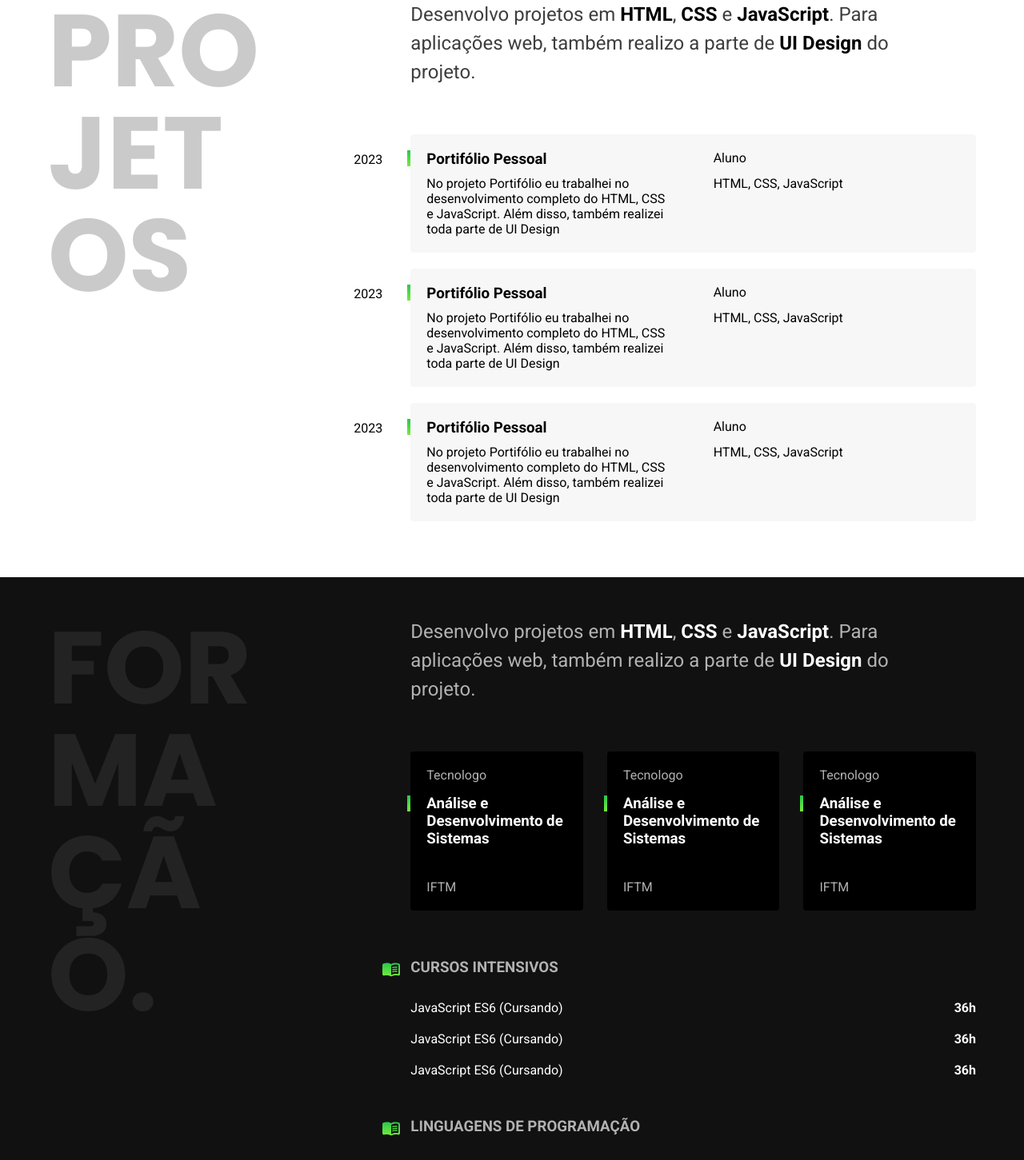
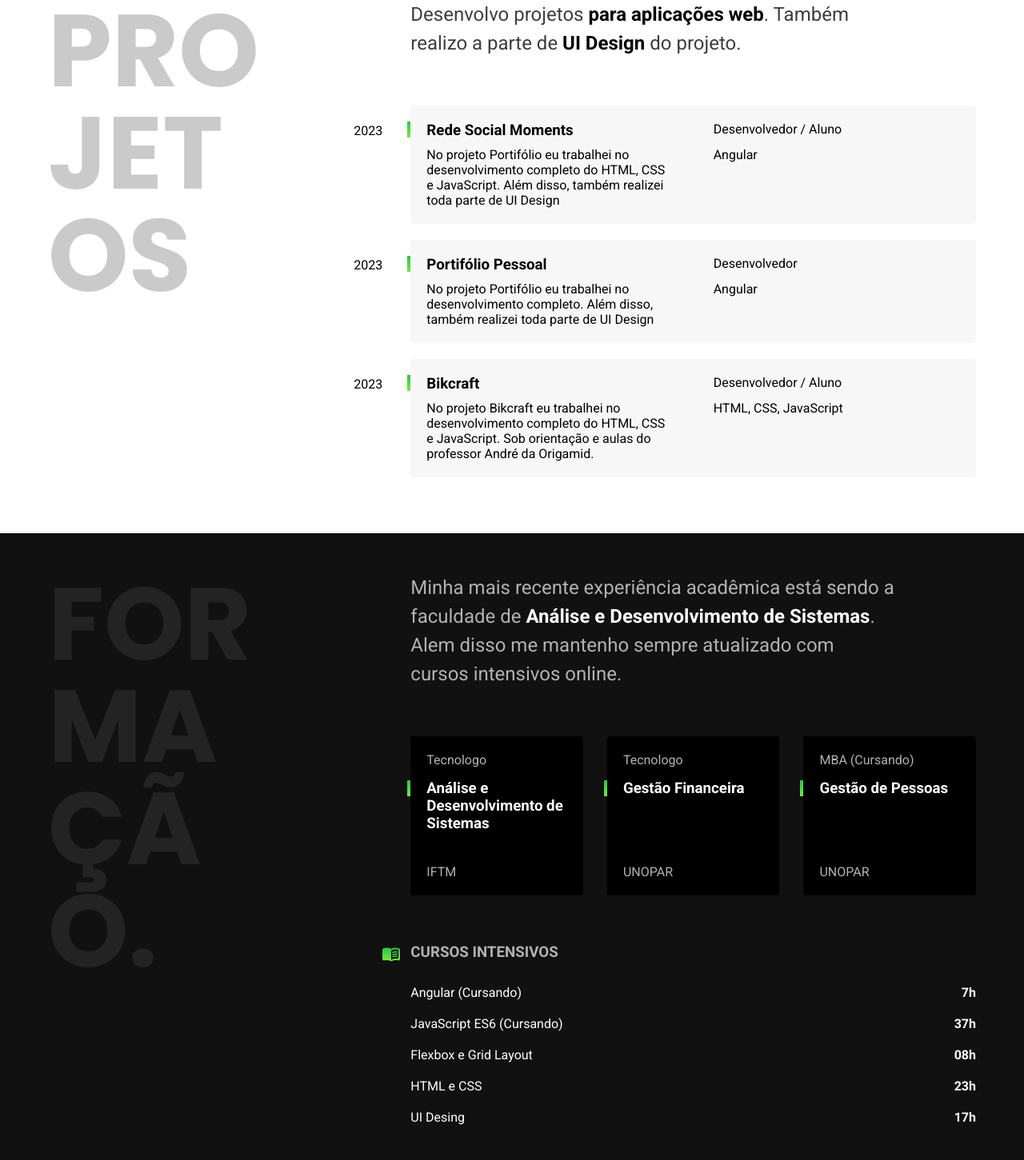
Before and after one commit to herickdevp/Desafio-Enacon, an Angular app: page / in a window 1280 px wide. Shown: the part 760-2211 px from the top of the page at 80% size. Built offline with nearby package versions, Linux system fonts and the light colour scheme.

Commit message:
Atualização de dados

```diff
--- a/src/app/components/home/formacao/formacao.component.css
+++ b/src/app/components/home/formacao/formacao.component.css
@@ -91,6 +91,9 @@
 }
 
 /* Linguagens */
+.linguagens li {
+  margin-bottom: 20px;
+}
 
 .linguagens h3 {
   margin-bottom: 30px;
--- a/src/app/components/home/formacao/formacao.component.html
+++ b/src/app/components/home/formacao/formacao.component.html
@@ -6,9 +6,9 @@
 
     <div>
       <p class="descricaoSection">
-        Desenvolvo projetos em <strong>HTML</strong>, <strong>CSS</strong> e
-        <strong>JavaScript</strong>. Para aplicações web, também realizo a parte
-        de <strong>UI Design</strong> do projeto.
+        Minha mais recente experiência acadêmica está sendo a faculdade de
+        <strong>Análise e Desenvolvimento de Sistemas</strong>. Alem disso me
+        mantenho sempre atualizado com cursos intensivos online.
       </p>
 
       <ul class="formacaoLista">
--- a/src/app/components/home/formacao/formacao.component.ts
+++ b/src/app/components/home/formacao/formacao.component.ts
@@ -16,37 +16,59 @@ export class FormacaoComponent {
     },
     {
       tipo: 'Tecnologo',
-      titulo: 'Análise e Desenvolvimento de Sistemas',
-      instituicao: 'IFTM',
+      titulo: 'Gestão Financeira',
+      instituicao: 'UNOPAR',
     },
     {
-      tipo: 'Tecnologo',
-      titulo: 'Análise e Desenvolvimento de Sistemas',
-      instituicao: 'IFTM',
+      tipo: 'MBA (Cursando)',
+      titulo: 'Gestão de Pessoas',
+      instituicao: 'UNOPAR',
     },
   ];
 
   cursos = [
     {
-      nomeCurso: 'JavaScript ES6',
+      nomeCurso: 'Angular',
       status: '(Cursando)',
-      cargaHoraria: '36h',
+      cargaHoraria: '7h',
     },
     {
       nomeCurso: 'JavaScript ES6',
       status: '(Cursando)',
-      cargaHoraria: '36h',
+      cargaHoraria: '37h',
     },
     {
-      nomeCurso: 'JavaScript ES6',
-      status: '(Cursando)',
-      cargaHoraria: '36h',
+      nomeCurso: 'Flexbox e Grid Layout',
+      status: '',
+      cargaHoraria: '08h',
+    },
+    {
+      nomeCurso: 'HTML e CSS',
+      status: '',
+      cargaHoraria: '23h',
+    },
+    {
+      nomeCurso: 'UI Desing',
+      status: '',
+      cargaHoraria: '17h',
     },
   ];
 
   linguagens = [
     {
-      nomeCurso: 'HTML 5',
+      nomeCurso: 'javaScript',
+      tempo: '6 meses',
+    },
+    {
+      nomeCurso: 'Python',
+      tempo: '5 meses',
+    },
+    {
+      nomeCurso: 'Java',
+      tempo: '5 meses',
+    },
+    {
+      nomeCurso: 'C++',
       tempo: '1 ano',
     },
   ];
--- a/src/app/components/home/projetos/projetos.component.html
+++ b/src/app/components/home/projetos/projetos.component.html
@@ -4,13 +4,17 @@
   </div>
   <div>
     <p class="descricaoSection">
-      Desenvolvo projetos em <strong>HTML</strong>, <strong>CSS</strong> e
-      <strong>JavaScript</strong>. Para aplicações web, também realizo a parte
-      de <strong>UI Design</strong> do projeto.
+      Desenvolvo projetos <strong>para aplicações web</strong>. Também realizo a
+      parte de <strong>UI Design</strong> do projeto.
     </p>
 
     <div>
       <ul>
+        <a
+          href="https://github.com/herickdevp"
+          target="_blank"
+          [ngStyle]="{ color: 'black' }"
+        >
           <li *ngFor="let projeto of projetos" class="projeto">
             <span>{{ projeto.ano }}</span>
             <h3>{{ projeto.nome }}</h3>
@@ -18,6 +22,7 @@
             <p>{{ projeto.descricao }}</p>
             <p>{{ projeto.linguagens }}</p>
           </li>
+        </a>
       </ul>
     </div>
   </div>
--- a/src/app/components/home/projetos/projetos.component.ts
+++ b/src/app/components/home/projetos/projetos.component.ts
@@ -10,27 +10,27 @@ export class ProjetosComponent {
 
   projetos = [
     {
-      nome: 'Portifólio Pessoal',
+      nome: 'Rede Social Moments',
       ano: '2023',
       descricao:
         'No projeto Portifólio eu trabalhei no desenvolvimento completo do HTML, CSS e JavaScript. Além disso, também realizei toda parte de UI Design',
-      funcao: 'Aluno',
-      linguagens: 'HTML, CSS, JavaScript',
+      funcao: 'Desenvolvedor / Aluno',
+      linguagens: 'Angular',
     },
     {
       nome: 'Portifólio Pessoal',
       ano: '2023',
       descricao:
-        'No projeto Portifólio eu trabalhei no desenvolvimento completo do HTML, CSS e JavaScript. Além disso, também realizei toda parte de UI Design',
-      funcao: 'Aluno',
-      linguagens: 'HTML, CSS, JavaScript',
+        'No projeto Portifólio eu trabalhei no desenvolvimento completo. Além disso, também realizei toda parte de UI Design',
+      funcao: 'Desenvolvedor',
+      linguagens: 'Angular',
     },
     {
-      nome: 'Portifólio Pessoal',
+      nome: 'Bikcraft',
       ano: '2023',
       descricao:
-        'No projeto Portifólio eu trabalhei no desenvolvimento completo do HTML, CSS e JavaScript. Além disso, também realizei toda parte de UI Design',
-      funcao: 'Aluno',
+        'No projeto Bikcraft eu trabalhei no desenvolvimento completo do HTML, CSS e JavaScript. Sob orientação e aulas do professor André da Origamid.',
+      funcao: 'Desenvolvedor / Aluno',
       linguagens: 'HTML, CSS, JavaScript',
     },
   ];
```
Lines whose indentation alone changed are shown as unchanged.
